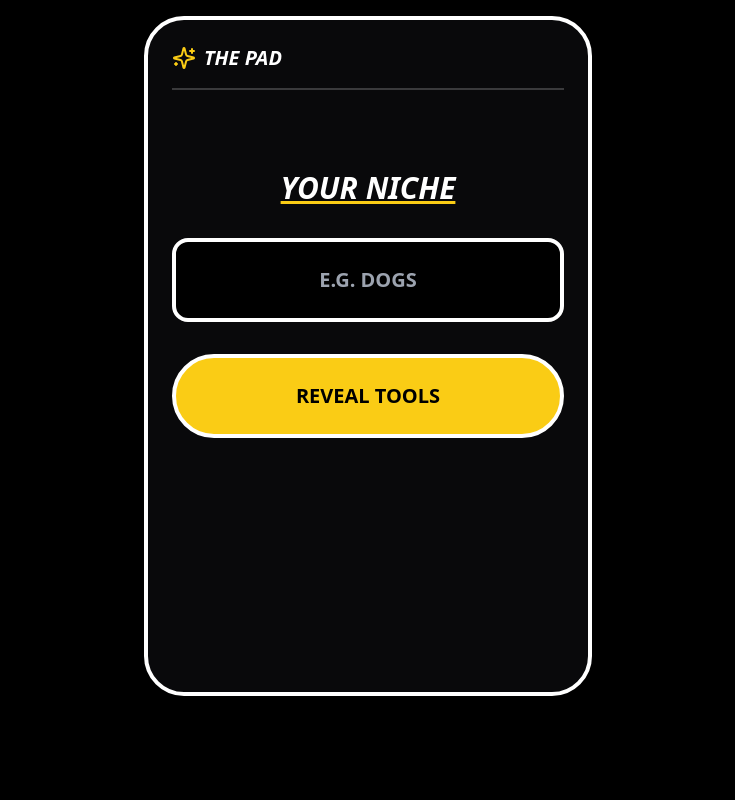
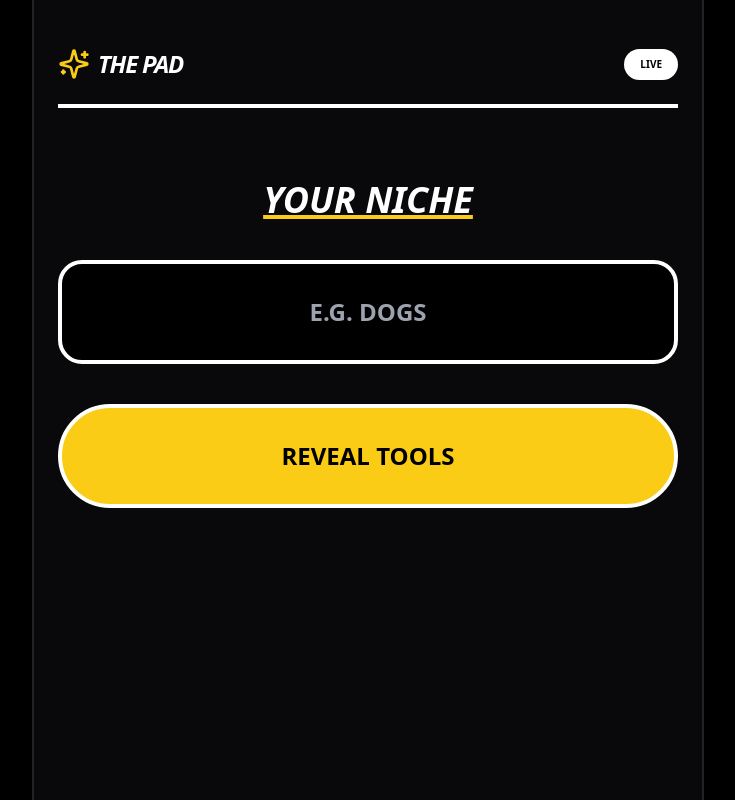
Before and after one commit to heathermmosley-jpg/productflow-ai-tools-, a Next.js app: page / in a window 1280 px wide. Both pictures are taken after a click on the button "START HERE". Shown: the whole page, without its empty margins (272-1007 px from the left). Built offline with nearby package versions, Linux system fonts and the light colour scheme.

Commit message:
Update page.tsx

```diff
--- a/app/page.tsx
+++ b/app/page.tsx
@@ -1,78 +1,108 @@
 "use client";
 
 import { useState } from "react";
-import { Sparkles, Wrench, Lightbulb, Hammer } from "lucide-react";
+import { Sparkles, Wrench, Lightbulb, Hammer, ShieldCheck } from "lucide-react";
 
 export default function App() {
   const [step, setStep] = useState(1);
   const [niche, setNiche] = useState("");
 
   return (
-    <div className="min-h-screen bg-black text-white p-4 font-sans uppercase">
-      <div className="max-w-md mx-auto border-4 border-white min-h-[85vh] p-6 bg-zinc-950 rounded-[40px] shadow-2xl">
+    <div className="min-h-screen bg-black text-white font-sans uppercase overflow-x-hidden">
+      {/* SKELETON: w-full and px-4 pushes content to the outside edges */}
+      <div className="max-w-2xl mx-auto border-x-2 border-white/10 min-h-screen flex flex-col justify-between p-6 bg-zinc-950">
 
-        {/* HEADER */}
-        <div className="flex justify-between items-center mb-10 border-b-2 border-white/20 pb-4">
+        {/* TOP SECTION */}
+        <div className="w-full">
+          <div className="flex justify-between items-center py-6 border-b-4 border-white mb-8">
             <div className="flex items-center gap-2">
-            <Sparkles className="text-yellow-400 w-6 h-6" />
-            <h1 className="text-xl font-black italic">THE PAD</h1>
+              <Sparkles className="text-yellow-400 w-8 h-8" />
+              <h1 className="text-2xl font-black italic tracking-tighter">THE PAD</h1>
             </div>
+            <div className="bg-white text-black font-black text-[10px] px-4 py-2 rounded-full">LIVE</div>
           </div>
 
-        {/* STEP 1: START */}
+          {/* STEP 1: HOME */}
           {step === 1 && (
-          <div className="py-10 text-center">
-            <h2 className="text-5xl font-black mb-12 italic text-yellow-400 leading-none">BUILD YOUR<br/>EMPIRE.</h2>
+            <div className="py-20 text-center animate-in fade-in">
+              <h2 className="text-6xl font-black mb-12 italic text-yellow-400 leading-none">BUILD YOUR<br/>EMPIRE.</h2>
               <button onClick={() => setStep(2)} className="w-full bg-white text-black py-8 rounded-full font-black text-3xl border-4 border-black shadow-[0_10px_0_#facc15]">START HERE</button>
             </div>
           )}
 
           {/* STEP 2: SEARCH */}
           {step === 2 && (
-          <div className="py-10 text-center">
-            <h2 className="text-3xl font-black mb-8 italic text-white underline decoration-yellow-400">YOUR NICHE</h2>
-            <input type="text" value={niche} onChange={(e) => setNiche(e.target.value)} placeholder="E.G. DOGS" className="w-full p-6 rounded-2xl bg-black border-4 border-white text-xl mb-8 outline-none text-white text-center font-black" />
-            <button onClick={() => setStep(3)} className="w-full bg-yellow-400 text-black py-6 rounded-full font-black text-xl border-4 border-white">REVEAL TOOLS</button>
+            <div className="py-10 text-center animate-in slide-in-from-right-5">
+              <h2 className="text-4xl font-black mb-10 italic text-white underline decoration-yellow-400 decoration-4">YOUR NICHE</h2>
+              <input
+                type="text"
+                value={niche}
+                onChange={(e) => setNiche(e.target.value)}
+                placeholder="E.G. DOGS"
+                className="w-full p-8 rounded-3xl bg-black border-4 border-white text-2xl mb-10 outline-none text-white text-center font-black"
+              />
+              <button
+                onClick={() => setStep(3)}
+                className="w-full bg-yellow-400 text-black py-8 rounded-full font-black text-2xl border-4 border-white"
+              >
+                REVEAL TOOLS
+              </button>
             </div>
           )}
 
-        {/* STEP 3: TOOL HUB */}
+          {/* STEP 3: TOOL HUB (CENTERED SKELETON) */}
           {step === 3 && (
-          <div className="space-y-4">
-            <div className="text-center mb-8">
-              <div className="inline-flex items-center gap-2 bg-white text-black px-4 py-1 rounded-full font-black text-[10px] mb-4">
-                <Hammer className="w-4 h-4 animate-bounce" /> TOOL HUB LIVE
+            <div className="space-y-6 animate-in zoom-in">
+              <div className="text-center mb-10">
+                <div className="inline-flex items-center gap-2 bg-white text-black px-6 py-2 rounded-full font-black text-xs border-2 border-yellow-400 mb-6">
+                  <Hammer className="w-5 h-5 animate-bounce" /> TOOL HUB ACTIVE
                 </div>
-              <h2 className="text-2xl font-black italic text-white uppercase">ANALYSIS: {niche || 'DOGS'}</h2>
+                <h2 className="text-3xl font-black italic text-white">ANALYSIS: {niche || 'DOGS'}</h2>
               </div>
 
-            <div className="p-6 bg-black rounded-[30px] border-4 border-white flex justify-between items-center shadow-lg">
-              <div className="flex items-center gap-4">
-                <Wrench className="text-yellow-400 w-10 h-10" />
-                <span className="font-black text-lg text-white uppercase">GAP FINDER</span>
+              <div className="grid grid-cols-1 gap-4">
+                <div className="p-8 bg-black rounded-[40px] border-4 border-white flex justify-between items-center shadow-xl">
+                  <div className="flex flex-col">
+                    <Wrench className="text-yellow-400 w-12 h-12 mb-2" />
+                    <p className="font-black text-2xl text-white">GAP FINDER</p>
                   </div>
-              <span className="bg-white text-black px-3 py-1 rounded font-black text-[8px]">LOCKED</span>
+                  <span className="bg-white text-black px-4 py-1 rounded-full font-black text-[10px] border-2 border-black h-fit">LOCKED</span>
                 </div>
 
-            <div className="p-6 bg-black rounded-[30px] border-4 border-white flex justify-between items-center shadow-lg">
-              <div className="flex items-center gap-4">
-                <Lightbulb className="text-yellow-400 w-10 h-10" />
-                <span className="font-black text-lg text-white uppercase">PROFIT TOOL</span>
+                <div className="p-8 bg-black rounded-[40px] border-4 border-white flex justify-between items-center shadow-xl">
+                  <div className="flex flex-col">
+                    <Lightbulb className="text-yellow-400 w-12 h-12 mb-2" />
+                    <p className="font-black text-2xl text-white">PROFIT TOOL</p>
                   </div>
-              <span className="bg-white text-black px-3 py-1 rounded font-black text-[8px]">LOCKED</span>
+                  <span className="bg-white text-black px-4 py-1 rounded-full font-black text-[10px] border-2 border-black h-fit">LOCKED</span>
+                </div>
+              </div>
+            </div>
+          )}
         </div>
 
-            <div className="bg-yellow-400 p-1 rounded-[40px] mt-8 border-2 border-white">
-              <div className="bg-black rounded-[36px] p-8 text-center">
-                <h3 className="text-3xl font-black mb-2 text-white italic uppercase">UNLOCK</h3>
-                <p className="text-white mb-8 font-black text-sm underline decoration-yellow-400 uppercase">GET THE $10K/MO BLUEPRINT</p>
-                <a href="https://buy.stripe.com/4gMbJ2cq85pl9oKfKobwk02" className="block w-full bg-white text-black py-6 rounded-full font-black text-2xl text-center no-underline border-4 border-black uppercase shadow-[0_10px_0_#facc15]">PAY NOW</a>
+        {/* BOTTOM SECTION: PAYWALL (ONLY VISIBLE AT STEP 3) */}
+        {step === 3 && (
+          <div className="w-full mt-12 pb-10 animate-in slide-in-from-bottom-5">
+            <div className="bg-yellow-400 p-1 rounded-[50px] border-4 border-white shadow-2xl">
+              <div className="bg-black rounded-[44px] p-8 text-center">
+                <h3 className="text-4xl font-black mb-4 text-white italic tracking-tighter uppercase leading-none text-center">UNLOCK FULL<br/>STRATEGY</h3>
+                <p className="text-white mb-8 font-black text-lg italic underline decoration-yellow-400">GET THE $10K/MO BLUEPRINT</p>
+
+                <a href="https://buy.stripe.com/4gMbJ2cq85pl9oKfKobwk02"
+                   className="block w-full bg-white text-black py-7 rounded-full font-black text-3xl text-center no-underline border-4 border-black">
+                  PAY NOW
+                </a>
+
+                <div className="mt-6 flex items-center justify-center gap-3 text-white font-black text-[10px]">
+                  <ShieldCheck className="w-6 h-6 text-yellow-400" /> SECURE STRIPE
                 </div>
               </div>
-
-            <button onClick={() => setStep(1)} className="w-full text-center text-white text-[10px] font-black mt-10 opacity-40 uppercase">← RESET SYSTEM</button>
+            </div>
+            <button onClick={() => setStep(1)} className="w-full text-center text-white text-[10px] font-black mt-8 opacity-30 italic">← RESET</button>
           </div>
         )}
+
       </div>
     </div>
   );
```
Lines whose indentation alone changed are shown as unchanged.
